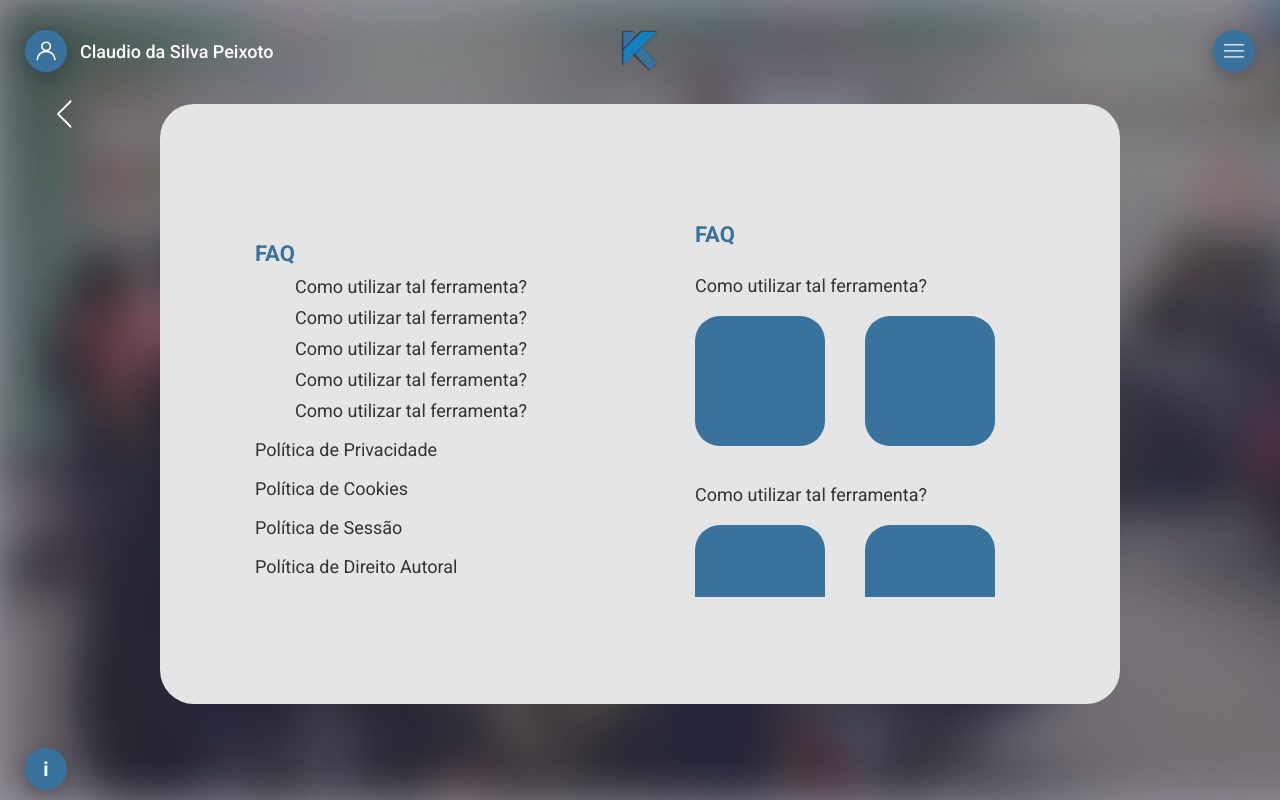
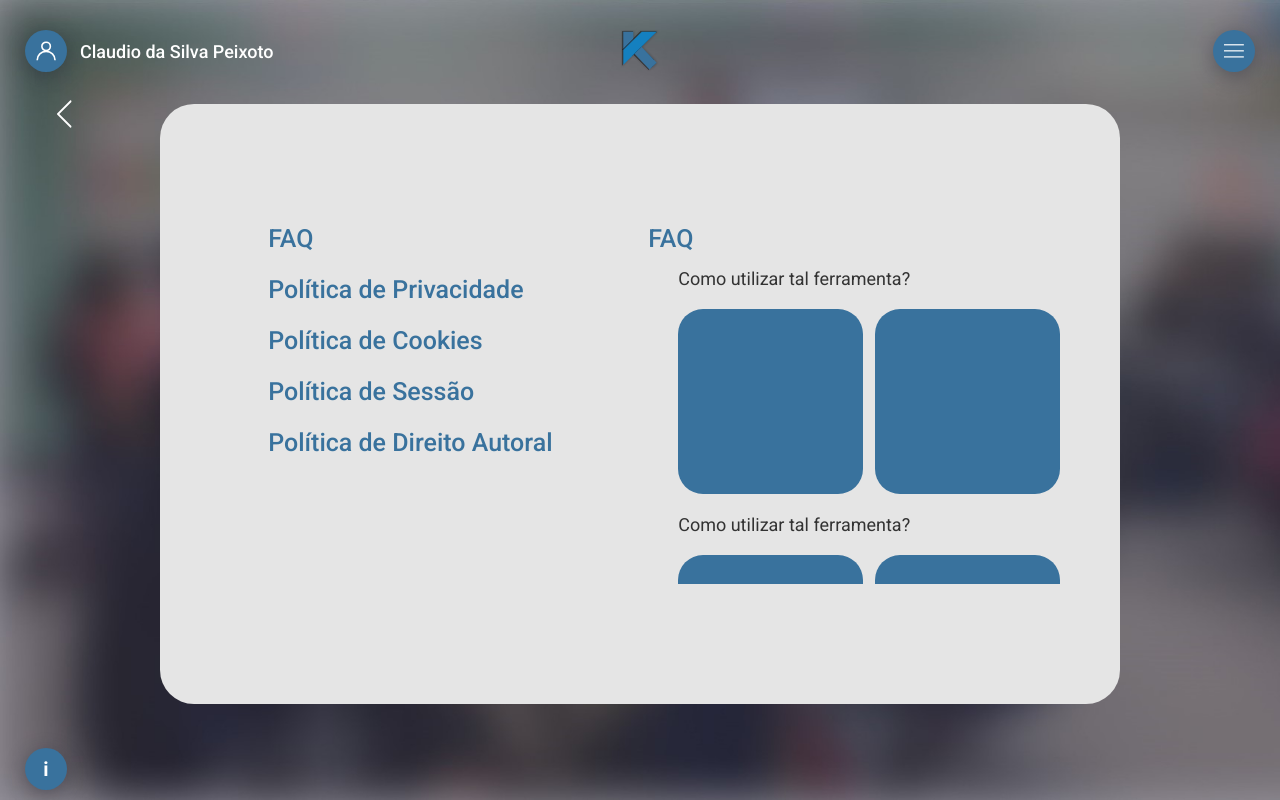
Before and after one commit to matteomartins/Klass, a React (Create React App) app in the folder web/: page /politics in a window 1280 px wide. Built offline with nearby package versions, Linux system fonts and the light colour scheme; the HTML template or start-up script is replaced by a standard one.

Commit message:
refiz a tela de politicas

```diff
--- a/web/src/pages/Politics/index.tsx
+++ b/web/src/pages/Politics/index.tsx
@@ -8,52 +8,205 @@ function Politics(){
         <div className="main-politics">
             <BackButton to="/home" />
             <div className="politics-container">
-                <div className="faq-container">
-                    <h1>FAQ</h1>
-                        <a href="/" id="text"> Como utilizar tal ferramenta? </a>
-                        <a href="/" id="text"> Como utilizar tal ferramenta? </a>
-                        <a href="/" id="text"> Como utilizar tal ferramenta? </a>
-                        <a href="/" id="text"> Como utilizar tal ferramenta? </a>
-                        <a href="/" id="text"> Como utilizar tal ferramenta? </a>
-                        <a href="/"> Política de Privacidade </a>
-                        <a href="/"> Política de Cookies </a>
-                        <a href="/"> Política de Sessão </a>
-                        <a href="/"> Política de Direito Autoral </a>
+                <div className="scroll-container" id="scroll-container1">
+                    <div className="FAQ">
+                        <div className="title-container">
+                            <a href="#text-faq">FAQ</a>
+                        </div>
+                        <div className="text-container" id="text-faq">
+                            <a href="#faq1"> Como utilizar tal ferramenta? </a><br/><br/>
+                            <a href="#faq2"> Como utilizar tal ferramenta? </a><br/><br/>
+                            <a href="#faq3"> Como utilizar tal ferramenta? </a><br/><br/>
+                            <a href="#faq4"> Como utilizar tal ferramenta? </a><br/><br/>
+                            <a href="#faq5"> Como utilizar tal ferramenta? </a>
+                        </div>
+                    </div>
+                    <br/><br/>
+                    <div className="PRIV">
+                        <div className="title-container">
+                            <a href="#text-priv">Política de Privacidade</a>
+                        </div>
+                        <div className="text-container" id="text-priv">
+                            <a href="#priv1"> Quais as Politicas de Privacidade? </a><br/><br/>
+                            <a href="#priv2"> Quais as Politicas de Privacidade? </a><br/><br/>
+                            <a href="#priv3"> Quais as Politicas de Privacidade? </a>
+                        </div>
+                    </div>
+                    <br/><br/>
+                    <div className="COOK">
+                        <div className="title-container">
+                            <a href="#text-cook">Política de Cookies</a>
+                        </div>
+                        <div className="text-container" id="text-cook" >
+                            <a href="#cook1"> Quais as Politicas de Cookies? </a><br/><br/>
+                            <a href="#cook2"> Quais as Politicas de Cookies? </a><br/><br/>
+                            <a href="#cook3"> Quais as Politicas de Cookies? </a><br/><br/>
+                            <a href="#cook4"> Quais as Politicas de Cookies? </a><br/><br/>
+                            <a href="#cook5"> Quais as Politicas de Cookies? </a>
+                        </div>
+                    </div>
+                    <br/><br/>
+                    <div className="SESION">
+                        <div className="title-container">
+                            <a href="#text-sesion">Política de Sessão</a>
+                        </div>
+                        <div className="text-container" id="text-sesion" >
+                            <a href="#sesion1"> Quais as Politicas de Sessão? </a><br/><br/>
+                            <a href="#sesion2"> Quais as Politicas de Sessão? </a><br/><br/>
+                            <a href="#sesion3"> Quais as Politicas de Sessão? </a><br/><br/>
+                            <a href="#sesion4"> Quais as Politicas de Sessão? </a><br/><br/>
+                            <a href="#sesion5"> Quais as Politicas de Sessão? </a>
+                        </div>
+                    </div>
+                    <br/><br/>
+                    <div className="DIR">
+                        <div className="title-container">
+                            <a href="text-dir">Política de Direito Autoral</a>
+                        </div>
+                        <div className="text-container" id="text-dir">
+                            <a href="#dir1"> Quais as Politicas de Direito Autoral? </a><br/><br/>
+                            <a href="#dir2"> Quais as Politicas de Direito Autoral? </a><br/><br/>
+                            <a href="#dir3"> Quais as Politicas de Direito Autoral? </a>
+                        </div>
+                    </div>
                 </div>
 
-                <div className="faq-container">
-                    <h1>FAQ</h1>
-                    <div className="faq2-scroll">
-                        <a href="/"> Como utilizar tal ferramenta? </a>
-                        <section className="classes">
-                            <article />
-                            <article />
-                        </section>
-                        <a href="/"> Como utilizar tal ferramenta? </a>
-                        <section className="classes">
-                            <article />
-                            <article />
-                        </section>
-                        <a href="/"> Como utilizar tal ferramenta? </a>
-                        <section className="classes">
-                            <article />
-                            <article />
-                        </section>
-                        <a href="/"> Como utilizar tal ferramenta? </a>
-                        <section className="classes">
-                            <article />
-                            <article />
-                        </section>
-                        <a href="/"> Como utilizar tal ferramenta? </a>
-                        <section className="classes">
-                            <article />
-                            <article />
-                        </section>
-                        <a href="/"> Política de Privacidade </a>
-                        <a href="/"> Política de Cookies </a>
-                        <a href="/"> Política de Sessão </a>
-                        <a href="/"> Política de Direito Autoral </a>
+                <div className="scroll-container" id="scroll-container2">
+                    <div className="title-container">
+                        <a>FAQ</a>
                     </div>
+                    <div className="text-container">
+                        <a id="faq1"> Como utilizar tal ferramenta? </a>
+                        <div className="classes">
+                            <div className="block"/>
+                            <div className="block"/>
+                        </div>
+                        <a id="faq2"> Como utilizar tal ferramenta? </a>
+                        <div className="classes">
+                            <div className="block"/>
+                            <div className="block"/>
+                        </div>
+                        <a id="faq3"> Como utilizar tal ferramenta? </a>
+                        <div className="classes">
+                            <div className="block"/>
+                            <div className="block"/>
+                        </div>
+                        <a id="faq4"> Como utilizar tal ferramenta? </a>
+                        <div className="classes">
+                            <div className="block"/>
+                            <div className="block"/>
+                        </div>
+                        <a id="faq5"> Como utilizar tal ferramenta? </a>
+                        <div className="classes">
+                            <div className="block"/>
+                            <div className="block"/>
+                        </div>
+                    </div>
+                    <br/>
+                    <div className="title-container">
+                        <a>Política de Privacidade</a>
+                    </div>
+                    <div className="text-container">
+                        <a id="priv1"> Quais as Politicas de Privacidade? </a>
+                        <div className="classes">
+                            <div className="block"/>
+                            <div className="block"/>
+                        </div>
+                        <a id="priv2"> Quais as Politicas de Privacidade? </a>
+                        <div className="classes">
+                            <div className="block"/>
+                            <div className="block"/>
+                        </div>
+                        <a id="priv3"> Quais as Politicas de Privacidade? </a>
+                        <div className="classes">
+                            <div className="block"/>
+                            <div className="block"/>
+                        </div>
+                    </div>
+                    <br/>
+                    <div className="title-container">
+                        <a>Política de Cookies</a>
+                    </div>
+                    <div className="text-container">
+                        <a id="cook1"> Quais as Politicas de Cookies? </a>
+                        <div className="classes">
+                            <div className="block"/>
+                            <div className="block"/>
+                        </div>
+                        <a id="cook2"> Quais as Politicas de Cookies? </a>
+                        <div className="classes">
+                            <div className="block"/>
+                            <div className="block"/>
+                        </div>
+                        <a id="cook3"> Quais as Politicas de Cookies? </a>
+                        <div className="classes">
+                            <div className="block"/>
+                            <div className="block"/>
+                        </div>
+                        <a id="cook4"> Quais as Politicas de Cookies? </a>
+                        <div className="classes">
+                            <div className="block"/>
+                            <div className="block"/>
+                        </div>
+                        <a id="cook5"> Quais as Politicas de Cookies? </a>
+                        <div className="classes">
+                            <div className="block"/>
+                            <div className="block"/>
+                        </div>
+                    </div>
+                    <br/>
+                    <div className="title-container">
+                        <a>Política de Sessão</a>
+                    </div>
+                    <div className="text-container">
+                        <a id="sesion1"> Quais as Politicas de Sessão? </a>
+                        <div className="classes">
+                            <div className="block"/>
+                            <div className="block"/>
+                        </div>
+                        <a id="sesion2"> Quais as Politicas de Sessão? </a>
+                        <div className="classes">
+                            <div className="block"/>
+                            <div className="block"/>
+                        </div>
+                        <a id="sesion3"> Quais as Politicas de Sessão? </a>
+                        <div className="classes">
+                            <div className="block"/>
+                            <div className="block"/>
+                        </div>
+                        <a id="sesion4"> Quais as Politicas de Sessão? </a>
+                        <div className="classes">
+                            <div className="block"/>
+                            <div className="block"/>
+                        </div>
+                        <a id="sesion5"> Quais as Politicas de Sessão? </a>
+                        <div className="classes">
+                            <div className="block"/>
+                            <div className="block"/>
+                        </div>
+                    </div>
+                    <br/>
+                    <div className="title-container">
+                        <a>Política de Direito Autoral</a>
+                    </div>
+                    <div className="text-container">
+                        <a id="dir1"> Quais as Politicas de Direito Autoral? </a>
+                        <div className="classes">
+                            <div className="block"/>
+                            <div className="block"/>
+                        </div>
+                        <a id="dir2"> Quais as Politicas de Direito Autoral? </a>
+                        <div className="classes">
+                            <div className="block"/>
+                            <div className="block"/>
+                        </div>
+                        <a id="dir3"> Quais as Politicas de Direito Autoral? </a>
+                        <div className="classes">
+                            <div className="block"/>
+                            <div className="block"/>
+                        </div>
+                    </div>
+
                 </div>
             </div>
         </div>
--- a/web/src/pages/Politics/styles.css
+++ b/web/src/pages/Politics/styles.css
@@ -21,46 +21,44 @@
     width: 100%;
 }
 
-.main-politics .politics-container .faq-container {
-    display: flex;
-    align-items: flex-start;
-    justify-content: center;
-    width: 90%;
-    max-width: 330px;
+.main-politics .politics-container .scroll-container {
     flex-direction: column;
+    overflow-y: scroll;
+    width: 47%;
+    height: 360px;
+    margin-left: 1rem;
 }
 
-.main-politics .politics-container .faq-container h1 {
-    color: #39729D;
-    font-size: 2.2rem;
-    margin-top: 1rem;
+.main-politics .politics-container .scroll-container::-webkit-scrollbar {
+    display: none;
 }
 
-.main-politics .politics-container a {
-    color: var(--color-text-secondary);
-    margin-top: 1.8rem;
-    font-size: 1.8rem;
+#scroll-container1 {
+    margin-left: 5rem;
 }
 
-#text {
-    margin-left: 4rem;
-    margin-top: 1rem;
+#scroll-container2 {
+    margin-left: -7rem;
 }
 
-.main-politics .politics-container .faq2-scroll {
-    display: flex;
-    flex-direction: column;
-    align-items: flex-start;
-    justify-content: flex-start;
-    position: relative;
-    width: 100%;
-    overflow-y: scroll;
-    margin-top: 1rem;
-    height: 340px;
-
+.main-politics .politics-container .scroll-container .text-container {
+    margin-top: 1.5rem;
+    margin-left: 3rem;
 }
 
-.main-politics .politics-container .faq2-scroll .classes {
+.main-politics .politics-container .scroll-container .title-container a {
+    color: #39729D;
+    font-size: 2.5rem;
+    font-weight: 500;
+}
+
+.main-politics .politics-container .scroll-container .text-container a {
+    color: var(--color-text-secondary);
+    font-size: 1.8rem;
+    margin-top: 5rem;
+}
+
+.main-politics .politics-container .text-container .classes {
     display: grid;
     grid-template-columns: repeat(auto-fill, minmax(13rem, 1fr));
     width: 100%;
@@ -68,13 +66,32 @@
     margin: 2rem 0;
 }
 
-.main-politics .politics-container .faq2-scroll .classes article {
-    width: 13rem;
-    height: 13rem;
-    display: flex;
-    align-items: flex-end;
-    justify-content: center;
+.main-politics .politics-container .text-container .classes .block {
+    width: 18.5rem;
+    height: 18.5rem;
     color: var(--color-text-primary);
     background:#39729D;
     border-radius: 25px;
 }
+
+
+#text-faq, #text-priv, #text-cook, #text-sesion, #text-dir {
+    display: none;
+}
+
+
+.main-politics .politics-container .scroll-container .FAQ:hover #text-faq {
+    display: block;
+}
+.main-politics .politics-container .scroll-container .PRIV:hover #text-priv {
+    display: block;
+}
+.main-politics .politics-container .scroll-container .COOK:hover #text-cook {
+    display: block;
+}
+.main-politics .politics-container .scroll-container .SESION:hover #text-sesion {
+    display: block;
+}
+.main-politics .politics-container .scroll-container .DIR:hover #text-dir {
+    display: block;
+}
```
Also changed, not shown: web/src/routes.tsx (+4 -5 lines).
